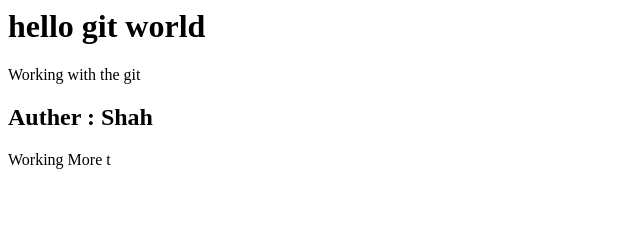
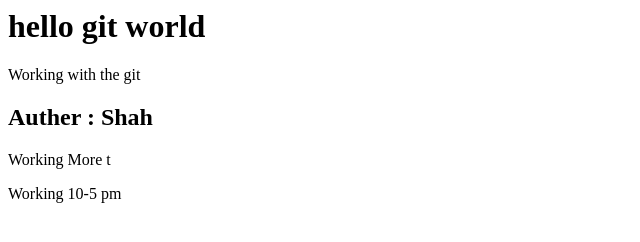
Before and after one commit to AnasMohammedShah/GitGithubMasterclass, a plain HTML site: page index.html in a window 1280 px wide. Shown: the whole page, without its empty margins (0-640 px from the left). Drawn offline with Linux system fonts and the light colour scheme.

Commit message:
Update index.html
update html.index

```diff
--- a/index.html
+++ b/index.html
@@ -6,3 +6,6 @@
 <div>
   <p>Working More t</p>
 </div>
+<div>
+  <p>Working 10-5 pm </p>
+</div>
```
